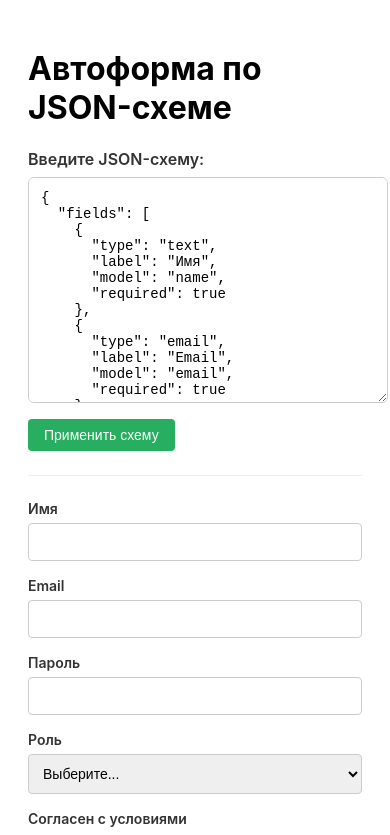
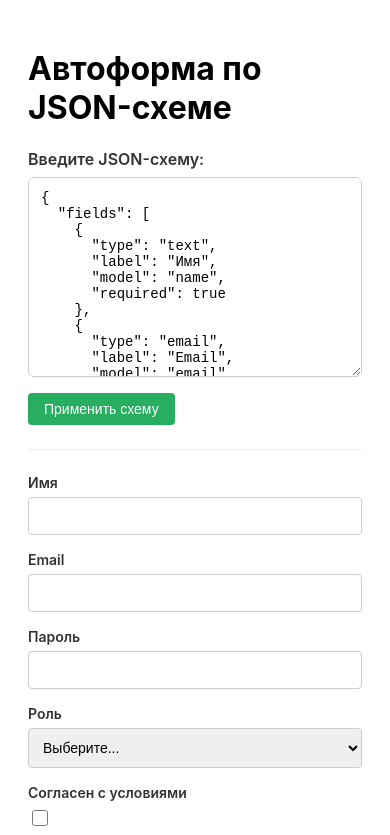
Before and after one commit to Milenium666/vue-autoform, a Vue app: page / in a window 390 px wide. Shown: the top 835 px of the page. Built offline with nearby package versions, Linux system fonts and the light colour scheme.

Commit message:
style(form): improve form layout, grid alignment, hover/focus states, and responsive design

```diff
--- a/src/App.vue
+++ b/src/App.vue
@@ -173,6 +173,7 @@ const displayData = computed(() => JSON.stringify(formData.value, null, 2));
   font-family: -apple-system, BlinkMacSystemFont, "Segoe UI", Roboto, sans-serif;
   max-width: 800px;
   margin: 0 auto;
+  box-sizing: border-box;
 }
 
 .app__schema-label {
@@ -184,6 +185,7 @@ const displayData = computed(() => JSON.stringify(formData.value, null, 2));
 
 .app__schema-textarea {
   width: 100%;
+  max-width: 100%;
   height: 200px;
   padding: 12px;
   border: 1px solid #ccc;
@@ -192,6 +194,14 @@ const displayData = computed(() => JSON.stringify(formData.value, null, 2));
   font-size: 14px;
   resize: vertical;
   margin-bottom: 12px;
+  box-sizing: border-box;
+  transition: border-color 0.2s, background-color 0.2s;
+}
+
+.app__schema-textarea:focus {
+  outline: none;
+  border-color: #3498db;
+  background-color: #f0f8ff;
 }
 
 .app__apply-btn {
@@ -202,6 +212,7 @@ const displayData = computed(() => JSON.stringify(formData.value, null, 2));
   border-radius: 4px;
   cursor: pointer;
   font-size: 14px;
+  transition: background-color 0.2s;
 }
 
 .app__apply-btn:hover {
@@ -228,4 +239,5 @@ const displayData = computed(() => JSON.stringify(formData.value, null, 2));
   border-radius: 6px;
   overflow-x: auto;
 }
+
 </style>
--- a/src/components/FormGenerator.vue
+++ b/src/components/FormGenerator.vue
@@ -118,16 +118,18 @@ const handleBlur = (model) => {
 
 <style scoped>
 .form-generator {
-  display: flex;
-  flex-direction: column;
-  gap: 16px;
+  display: grid;
+  grid-template-columns: 1fr;
+  row-gap: 16px;
   max-width: 500px;
+  width: 100%;
+  box-sizing: border-box;
 }
 
 .form-generator__field {
-  display: flex;
-  flex-direction: column;
-  gap: 6px;
+  display: grid;
+  grid-template-columns: 1fr;
+  row-gap: 6px;
 }
 
 .form-generator__field--invalid .form-generator__input,
@@ -155,18 +157,29 @@ const handleBlur = (model) => {
   border: 1px solid #ccc;
   border-radius: 4px;
   font-size: 14px;
-  transition: border-color 0.2s;
+  transition: border-color 0.2s, background-color 0.2s;
+  box-sizing: border-box;
 }
 
 .form-generator__input:focus,
 .form-generator__select:focus {
   outline: none;
   border-color: #3498db;
+  background-color: #f0f8ff;
 }
 
 .form-generator__checkbox {
-  width: auto;
+  width: 16px;
   height: 16px;
+  vertical-align: middle;
+  cursor: pointer;
+  transition: outline 0.2s;
+}
+
+.form-generator__checkbox:hover,
+.form-generator__checkbox:focus {
+  outline: 2px solid #3498db;
+  outline-offset: 2px;
 }
 
 .form-generator__error {
@@ -174,4 +187,16 @@ const handleBlur = (model) => {
   font-size: 12px;
   min-height: 16px;
 }
+
+@media (max-width: 500px) {
+  .form-generator__control {
+    flex-direction: column;
+    align-items: flex-start;
+    gap: 4px;
+  }
+
+  .app__schema-textarea {
+    height: 150px;
+  }
+}
 </style>
```
